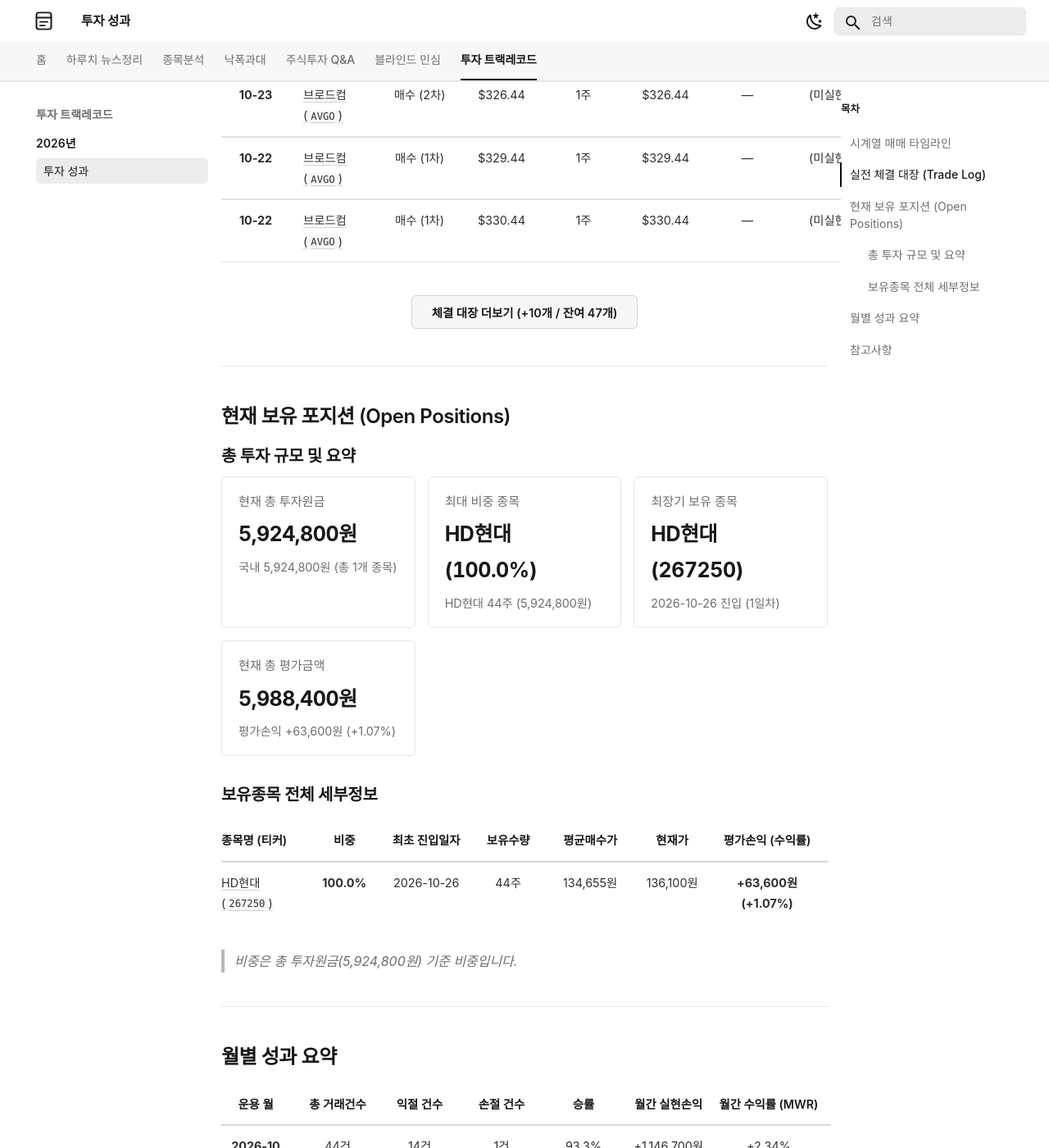
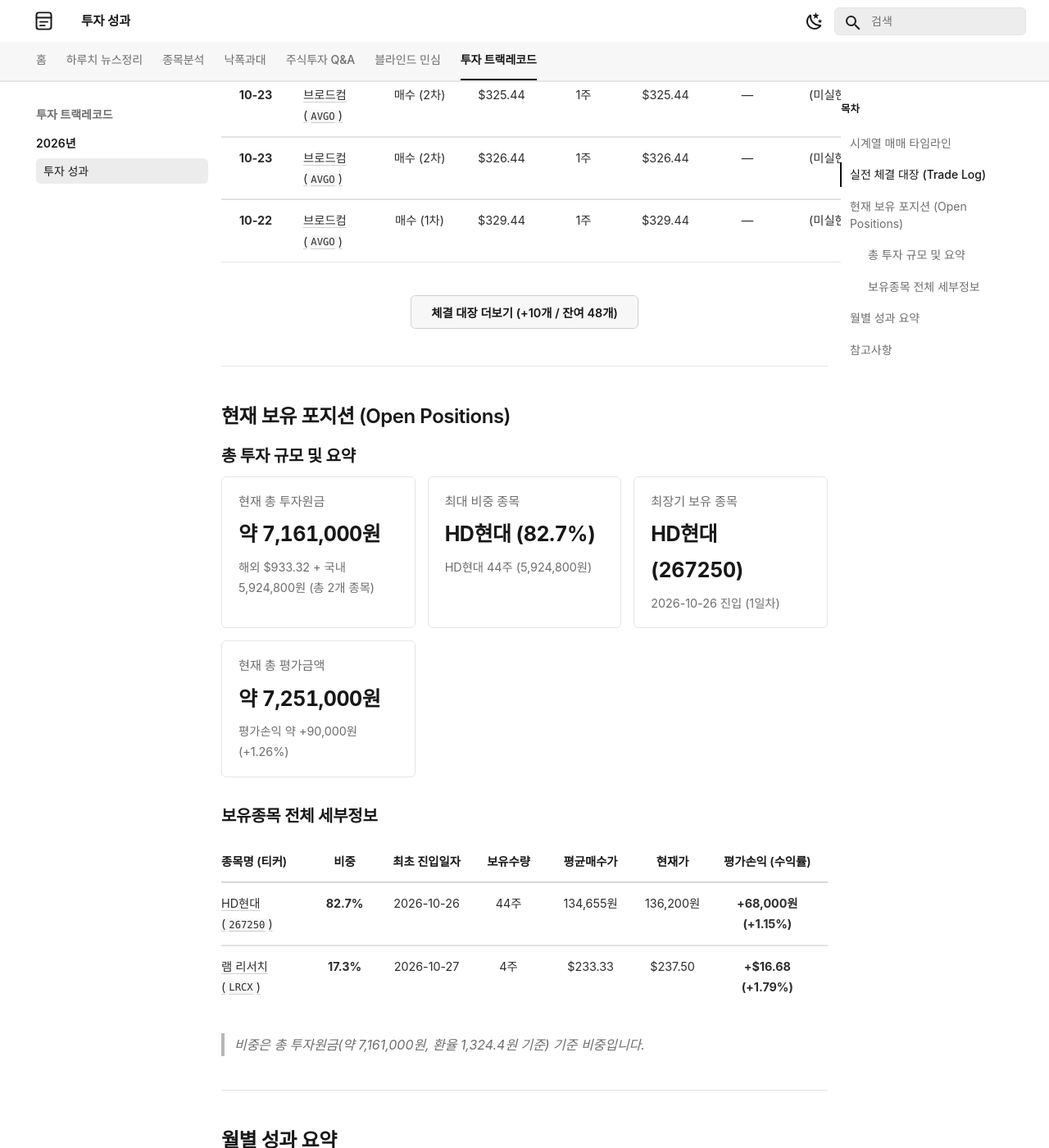
Before and after one commit to ju-sic/ju-sic.github.io, an MkDocs documentation site: the page built from docs/records/2026/trade-track-record.md, in a window 1280 px wide and 1400 px high, scrolled down 2296 px. Shown: the whole window at 82% size. Built offline with MkDocs 1.6.1 and Material for MkDocs 9.7.7, drawn with Linux system fonts in a browser that asks for light colours; some web fonts are replaced; a script that is not in the unit is left out; some of the changed text lies outside the part shown.

Commit message:
2026년 10월 28일 램 리서치(LRCX) 종목 분석 및 실전 매매 기록 배포

```diff
--- a/docs/records/2026/trade-track-record.md
+++ b/docs/records/2026/trade-track-record.md
@@ -1,11 +1,29 @@
 # 실전 매매일지 및 포트폴리오 트랙레코드
 
-- **업데이트** : 2026-10-27(화) 10:15
+- **업데이트** : 2026-10-27(화) 16:25
 
 
 ## 시계열 매매 타임라인
 
 <div class="kb-timeline">
+  <div class="kb-timeline-item">
+    <div class="kb-timeline-marker kb-timeline-marker--buy"></div>
+    <div class="kb-timeline-header">
+      <span class="kb-timeline-date">2026-10-27 (화)</span>
+      <span class="kb-badge kb-badge--buy">1차 매수 (선발대)</span>
+    </div>
+    <div class="kb-timeline-body">
+      <table class="kb-timeline-table">
+        <tr>
+          <td><strong>종목명</strong>: 램 리서치 (LRCX)</td>
+          <td><strong>체결 단가</strong>: $233.33</td>
+          <td><strong>체결 수량</strong>: 4주</td>
+          <td><strong>투입 금액</strong>: $933.32</td>
+        </tr>
+      </table>
+      <p class="kb-timeline-desc">싸보여서 소액 매수했다.</p>
+    </div>
+  </div>
   <div class="kb-timeline-item">
     <div class="kb-timeline-marker kb-timeline-marker--buy"></div>
     <div class="kb-timeline-header">
@@ -1094,6 +1112,7 @@
 
 | 체결일자 | 종목명 (티커) | 구분 | 체결단가 | 수량 | 체결총액 | 청산단가 | 실현손익 | 수익률 | 보유일 |
 | :---: | :--- | :---: | :---: | :---: | :---: | :---: | :---: | :---: | :---: |
+| **10-27** | [램 리서치 (`LRCX`)](../../stocks/2026/10/lam-research.md) | 매수 (1차) | $233.33 | 4주 | $933.32 | — | (미실현) | — | — |
 | **10-27** | [HD현대 (`267250`)](../../stocks/2026/10/hd-hyundai.md) | 매수 (2차) | 133,500원 | 20주 | 2,670,000원 | — | (미실현) | — | — |
 | **10-27** | [브로드컴 (`AVGO`)](../../stocks/2026/08/broadcom.md) | 매도 (청산) | $326.77 | 4주 | $1,307.08 | $330.15 | **+$13.52 (약 +17,900원)** | **+1.03%** | **5일** |
 | **10-27** | [브로드컴 (`AVGO`)](../../stocks/2026/08/broadcom.md) | 분할 매도 | $326.77 | 10주 | $3,267.70 | $327.44 | **+$6.70 (약 +8,900원)** | **+0.21%** | **5일** |
@@ -1165,12 +1184,12 @@
 <div class="kb-portfolio-metrics">
   <div class="kb-portfolio-metric-card">
     <span class="label">현재 총 투자원금</span>
-    <span class="value">5,924,800원</span>
-    <span class="sub">국내 5,924,800원 (총 1개 종목)</span>
+    <span class="value">약 7,161,000원</span>
+    <span class="sub">해외 $933.32 + 국내 5,924,800원 (총 2개 종목)</span>
   </div>
   <div class="kb-portfolio-metric-card">
     <span class="label">최대 비중 종목</span>
-    <span class="value">HD현대 (100.0%)</span>
+    <span class="value">HD현대 (82.7%)</span>
     <span class="sub">HD현대 44주 (5,924,800원)</span>
   </div>
   <div class="kb-portfolio-metric-card">
@@ -1180,8 +1199,8 @@
   </div>
   <div class="kb-portfolio-metric-card">
     <span class="label">현재 총 평가금액</span>
-    <span class="value">5,988,400원</span>
-    <span class="sub">평가손익 +63,600원 (+1.07%)</span>
+    <span class="value">약 7,251,000원</span>
+    <span class="sub">평가손익 약 +90,000원 (+1.26%)</span>
   </div>
 </div>
 
@@ -1189,9 +1208,10 @@
 
 | 종목명 (티커) | 비중 | 최초 진입일자 | 보유수량 | 평균매수가 | 현재가 | 평가손익 (수익률) |
 | :--- | :---: | :---: | :---: | :---: | :---: | :---: |
-| [HD현대 (`267250`)](../../stocks/2026/10/hd-hyundai.md) | **100.0%** | 2026-10-26 | 44주 | 134,655원 | 136,100원 | **+63,600원 (+1.07%)** |
+| [HD현대 (`267250`)](../../stocks/2026/10/hd-hyundai.md) | **82.7%** | 2026-10-26 | 44주 | 134,655원 | 136,200원 | **+68,000원 (+1.15%)** |
+| [램 리서치 (`LRCX`)](../../stocks/2026/10/lam-research.md) | **17.3%** | 2026-10-27 | 4주 | $233.33 | $237.50 | **+$16.68 (+1.79%)** |
 
-> *비중은 총 투자원금(5,924,800원) 기준 비중입니다.*
+> *비중은 총 투자원금(약 7,161,000원, 환율 1,324.4원 기준) 기준 비중입니다.*
 
 
 ---
@@ -1200,9 +1220,9 @@
 
 | 운용 월 | 총 거래건수 | 익절 건수 | 손절 건수 | 승률 | 월간 실현손익 | 월간 수익률 (MWR) |
 | :---: | :---: | :---: | :---: | :---: | :---: | :---: |
-| **2026-10** | 44건 | 14건 | 1건 | 93.3% | +1,146,700원 | +2.34% |
+| **2026-10** | 45건 | 14건 | 1건 | 93.3% | +1,146,700원 | +2.34% |
 | **2026-09** | 17건 | 3건 | 0건 | 100% | +720,800원 | +11.20% |
-| **누적 합계** | **61건** | **17건** | **1건** | **94.4%** | **+1,867,500원** | **+3.37%** |
+| **누적 합계** | **62건** | **17건** | **1건** | **94.4%** | **+1,867,500원** | **+3.37%** |
 
 ---
 
--- a/mkdocs.yml
+++ b/mkdocs.yml
@@ -214,6 +214,7 @@
   - 종목분석:
       - 2026년:
           - 10월:
+              - "램 리서치(LRCX)": stocks/2026/10/lam-research.md
               - "HD현대(267250.KS)": stocks/2026/10/hd-hyundai.md
               - "HD현대중공업(329180.KS)": stocks/2026/10/hd-hyundai-heavy-industries.md
               - "한화에어로스페이스(012450.KS)": stocks/2026/10/hanwha-aerospace.md
```
Also changed, not shown: docs/index.md (+3 -2 lines), docs/stocks/2026/10/lam-research.md (added, +257 -0 lines).
